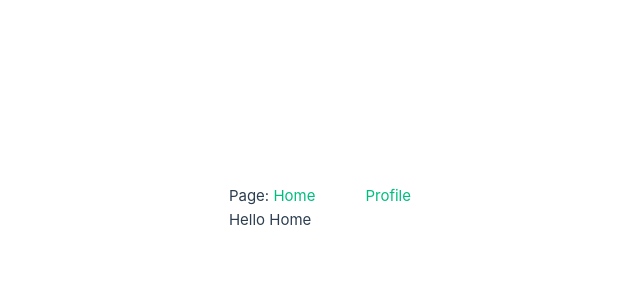
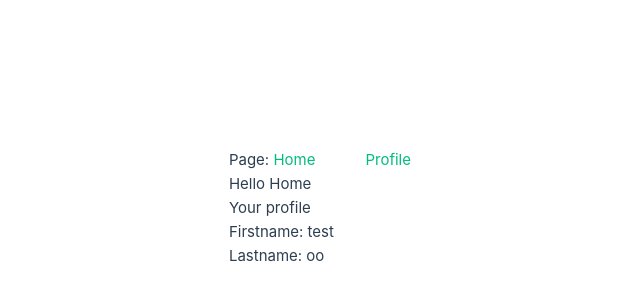
Before and after one commit to jaturaorn/Learn-Vue_Router-Pinia, a Vue app: page / in a window 1280 px wide. Shown: the part 192-492 px from the top of the page, without its empty margins (229-869 px from the left). Built offline with nearby package versions, Linux system fonts and the light colour scheme.

Commit message:
pick data to show in Homeview

```diff
--- a/src/views/HomeView.vue
+++ b/src/views/HomeView.vue
@@ -1,9 +1,18 @@
 <script setup>
 import { RouterLink } from "vue-router";
+import { useUserStore } from "../stores/user";
+
+const userStore = useUserStore()
+
 </script>
 
 <template>
   <div>
     Hello Home
+    <div>
+      Your profile
+      <div>Firstname: {{ userStore.firstname }}</div>
+      <div>Lastname: {{ userStore.lastname }}</div>
+    </div>
   </div>
 </template>
--- a/src/views/ProfileView.vue
+++ b/src/views/ProfileView.vue
@@ -27,14 +27,17 @@ const updateProfile = () => {
 }
 
 onMounted(() => {
-    console.log(userStore.firstname);
-    console.log(userStore.lastname);
+    firstname.value = userStore.firstname;
+    lastname.value = userStore.lastname;
 })
 </script>
 
 <template>
     <div>
         Profile from stores
+        <div v-if="isUpdated" style="color: blue;">
+        Profile up to date
+    </div>
         <div>Firstname {{ userStore.firstname }}</div>
         <div>Lastname {{ userStore.lastname }} </div>
     </div>
```
